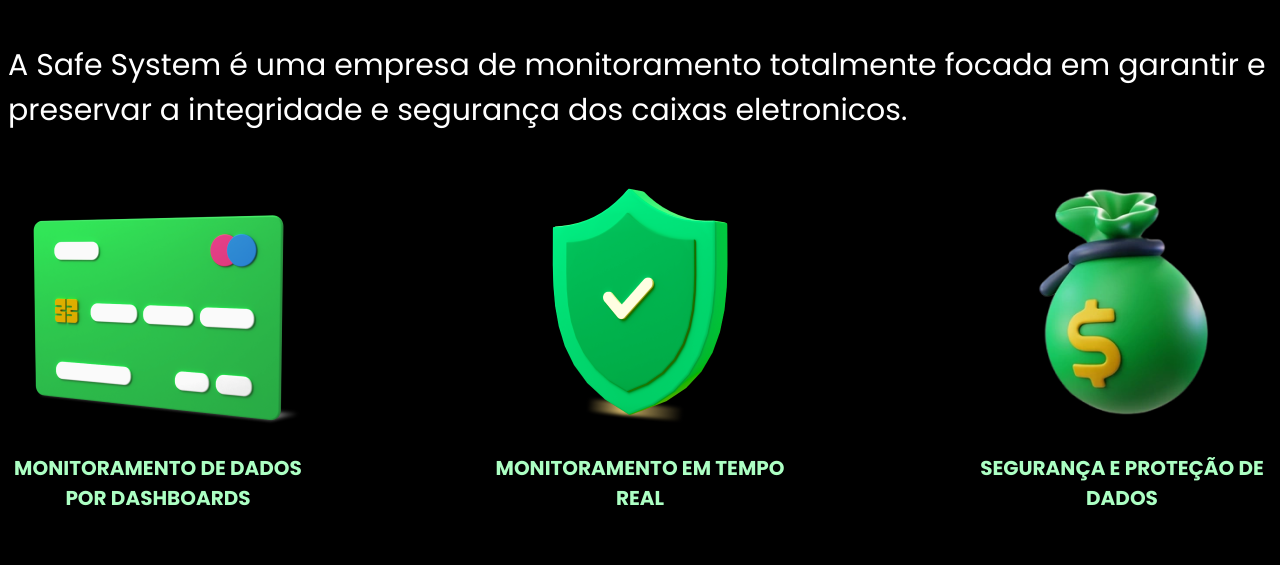
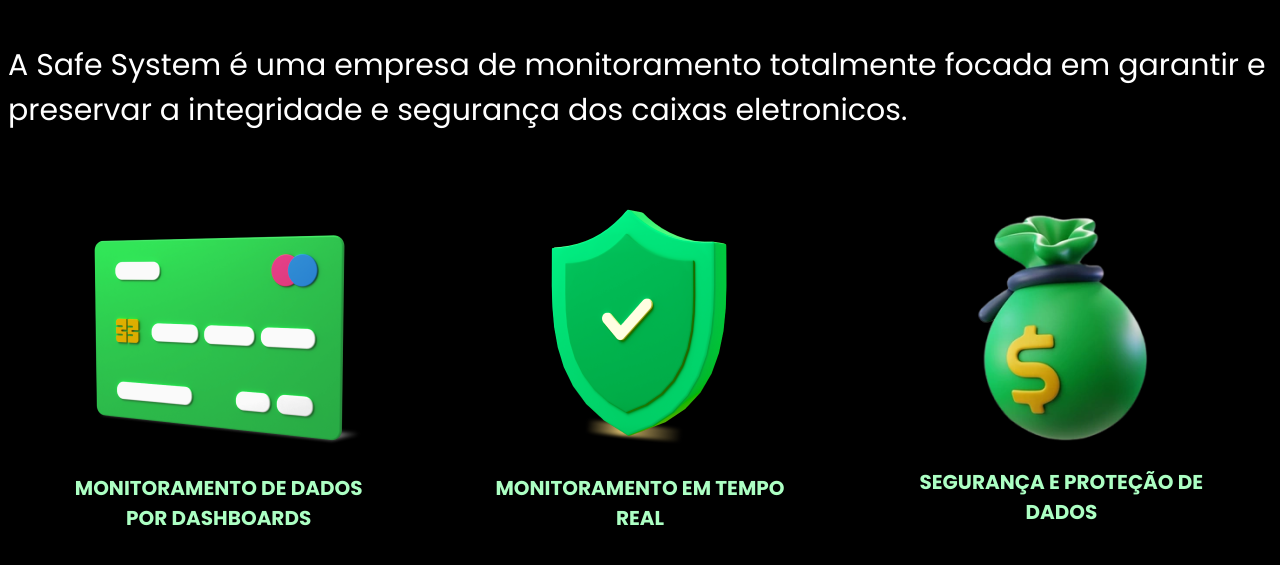
Before and after one commit to Stefaniecosta/SafeSystem, a PHP site: page /servicos.html in a window 1280 px wide. Shown: the part 147-712 px from the top of the page. Run offline with PHP 8.4, Linux system fonts and the light colour scheme.

Commit message:
página de serviços

```diff
--- a/Desenvolvimento/Servicos/servicos.css
+++ b/Desenvolvimento/Servicos/servicos.css
@@ -21,10 +21,11 @@ body{
 
 }
 .servico-box-item{
-    margin-top: 50px;
+    margin-top: 70px;
     display: flex;
-    justify-content: space-between;
-
+    justify-content: space-around;
+    flex-wrap: wrap;
+    align-items: center;
 }
 .servico-item{
     width: 300px;
```
